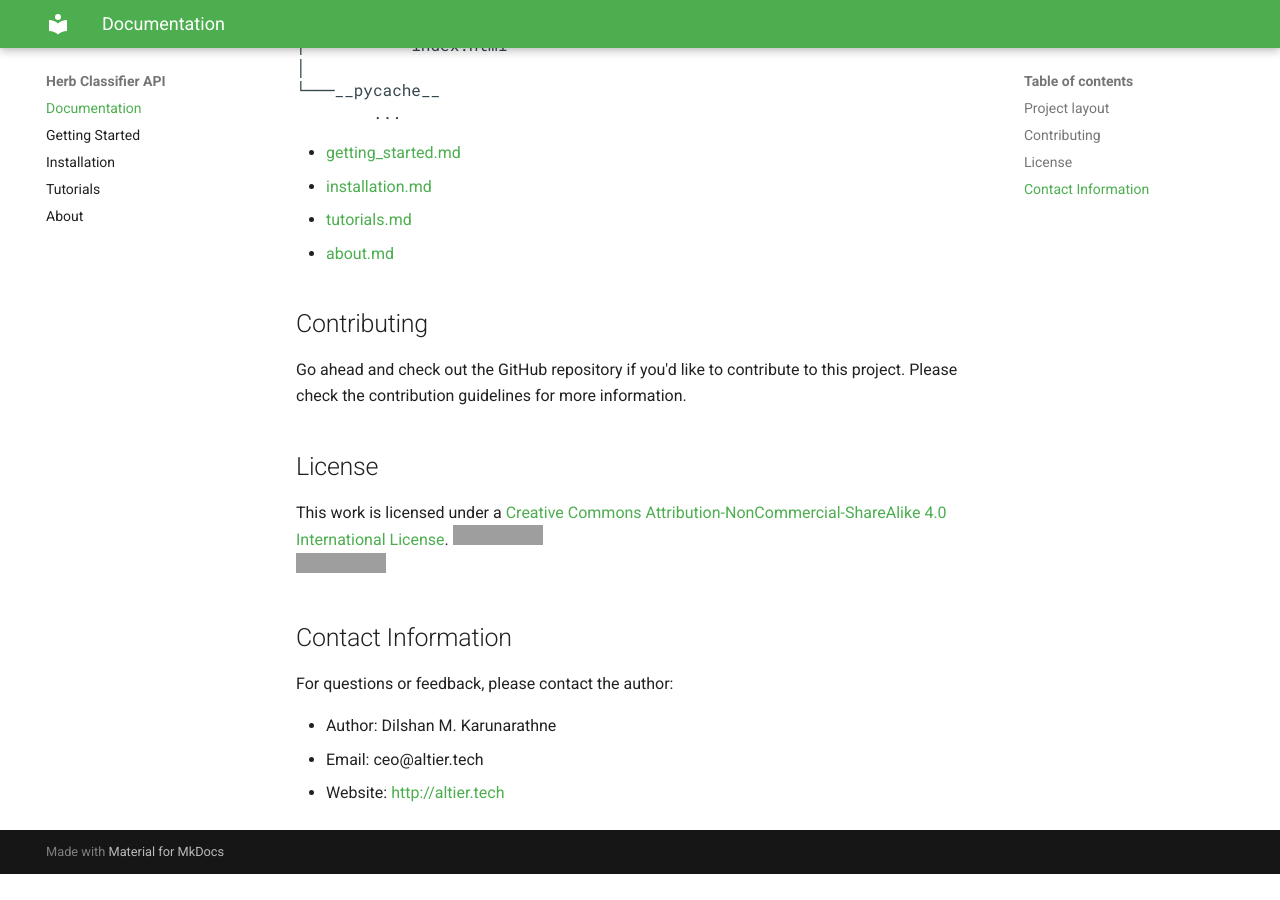
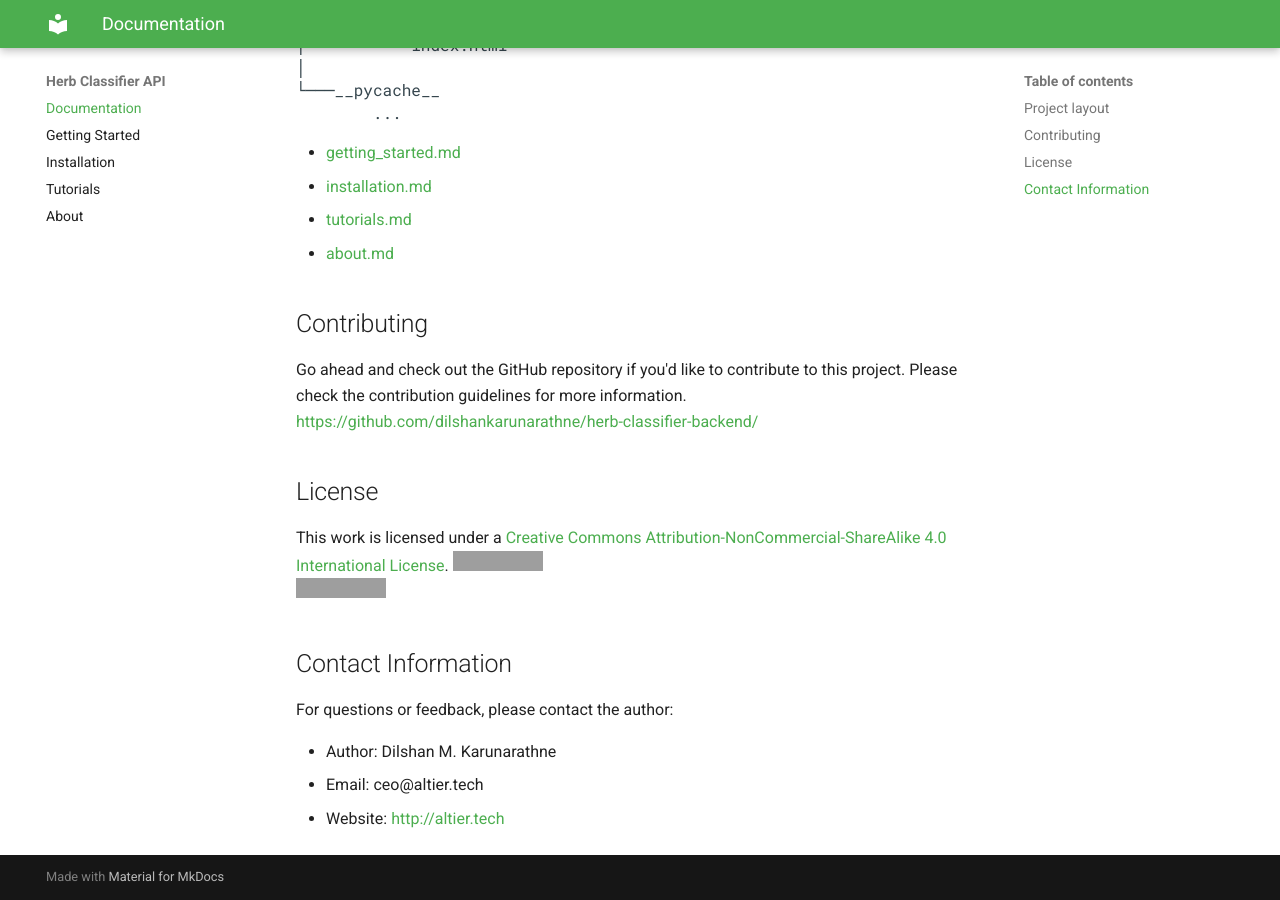
Before and after one commit to dilshankarunarathne/herb-classifier-backend, an MkDocs documentation site: the page built from docs/index.md, in a window 1280 px wide and 900 px high, scrolled down 3085 px. Built offline with MkDocs 1.6.1 and Material for MkDocs 9.7.7, drawn with Linux system fonts in a browser that asks for light colours; before the commit the page ends 3959 px from its top, so only the background shows below that; grey boxes are pictures that could not be loaded.

Commit message:
Update index.md

```diff
--- a/docs/index.md
+++ b/docs/index.md
@@ -146,6 +146,7 @@ application.
 ## Contributing
 
 Go ahead and check out the GitHub repository if you'd like to contribute to this project. Please check the contribution guidelines for more information.
+[https://github.com/dilshankarunarathne/herb-classifier-backend/](Herb Classifier Backend)
 
 ## License
 
```
